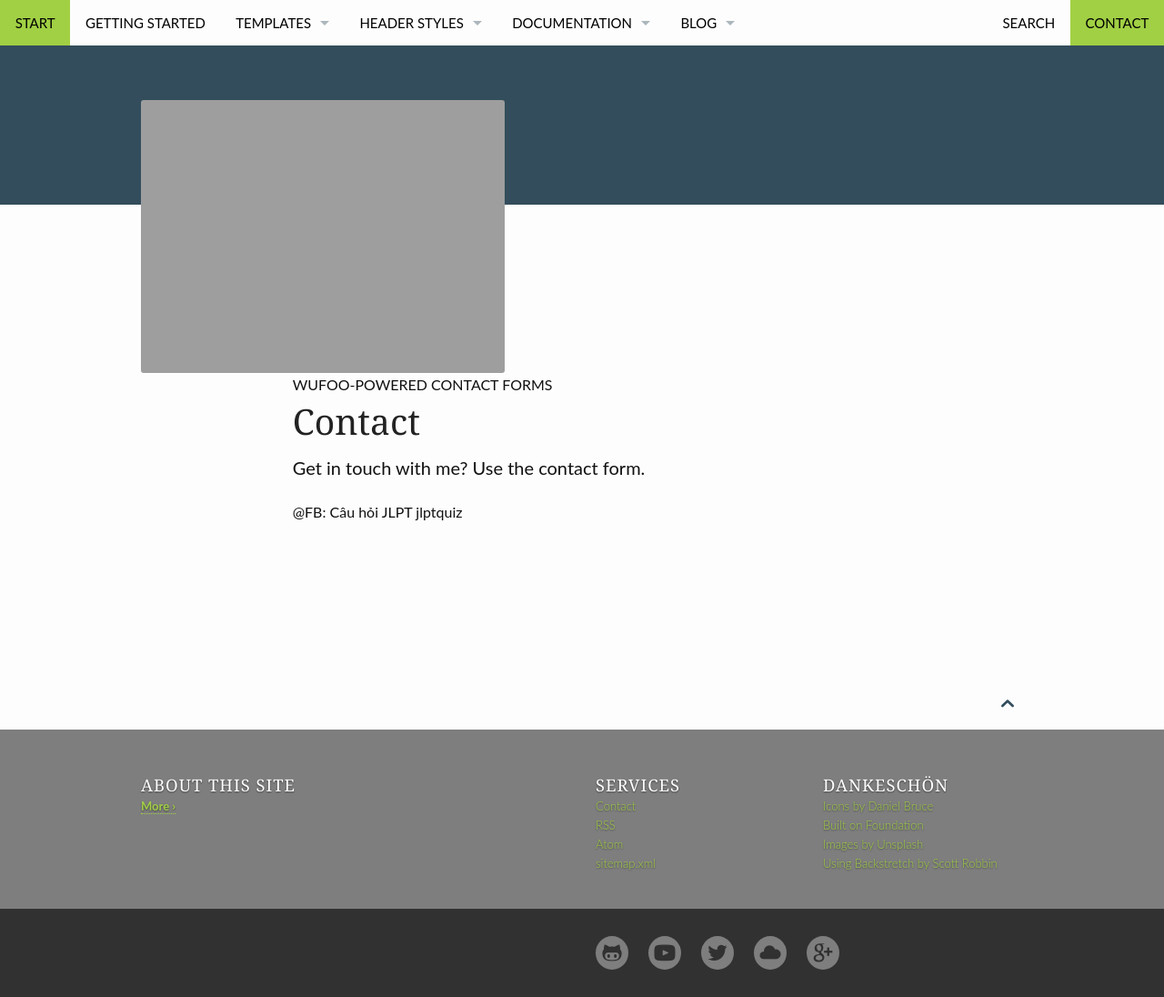
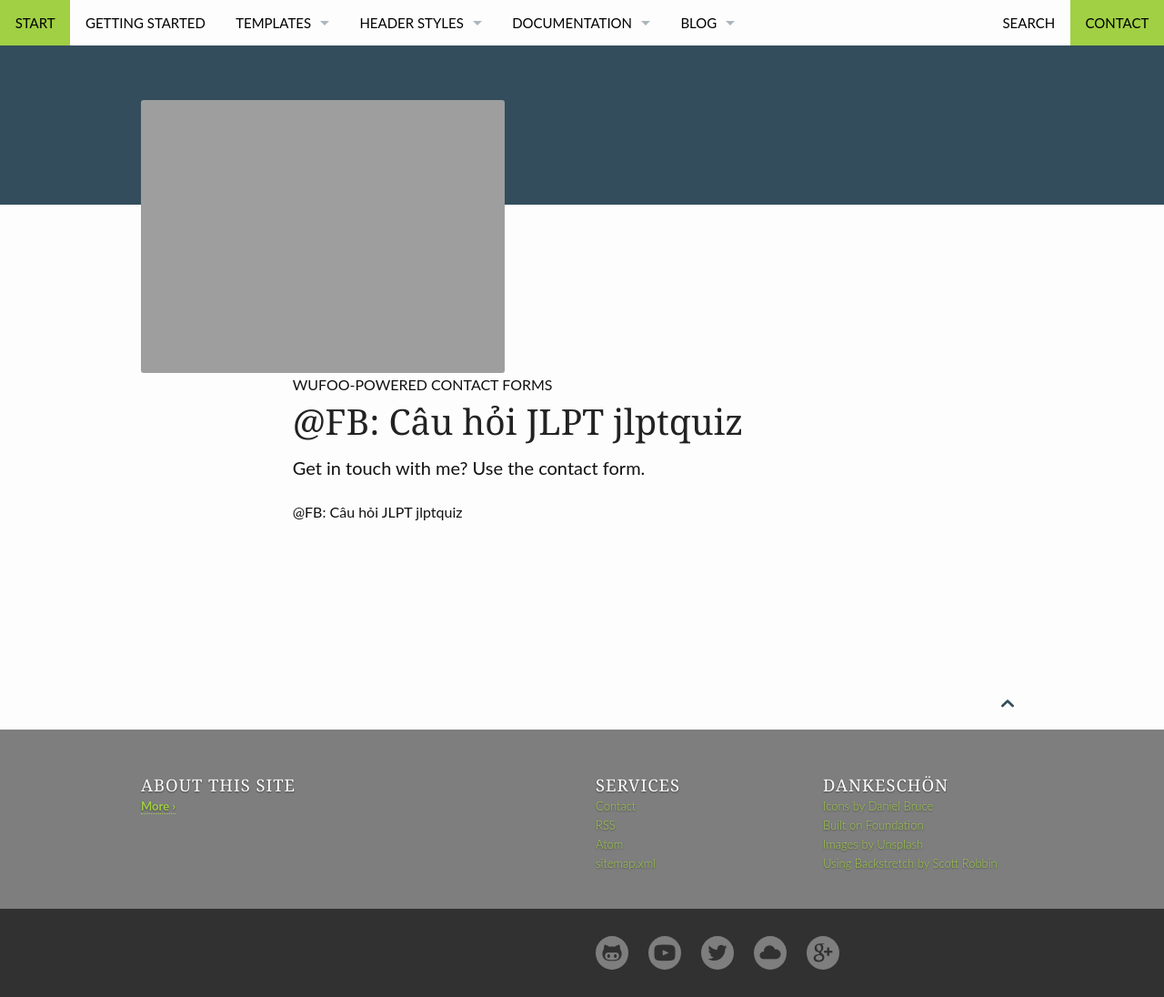
Before and after one commit to cauhoijlpt/cauhoijlpt, a Jekyll site: the page built from pages/contact.md, in a window 1280 px wide. Shown: the whole page at 91% size. Built offline with Jekyll 4.4.1, drawn with Linux system fonts in a browser that asks for light colours.

Commit message:
Update contact.md

```diff
--- a/pages/contact.md
+++ b/pages/contact.md
@@ -1,6 +1,6 @@
 ---
 layout: page
-title: "Contact"
+title: "@FB: Câu hỏi JLPT   jlptquiz"
 meta_title: "Contact and use our contact form"
 subheadline: "Wufoo-powered contact forms"
 teaser: "Get in touch with me? Use the contact form."
```
